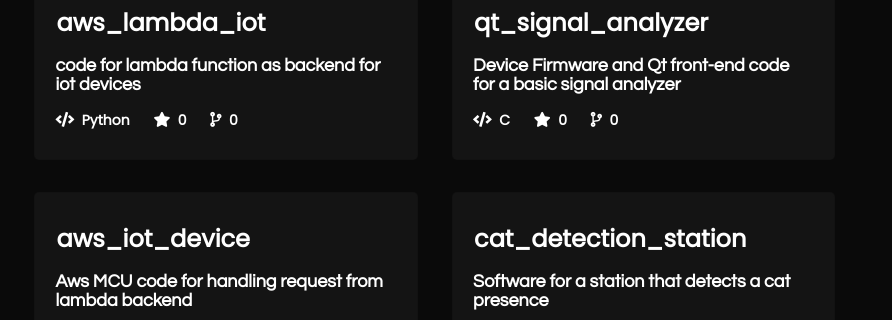
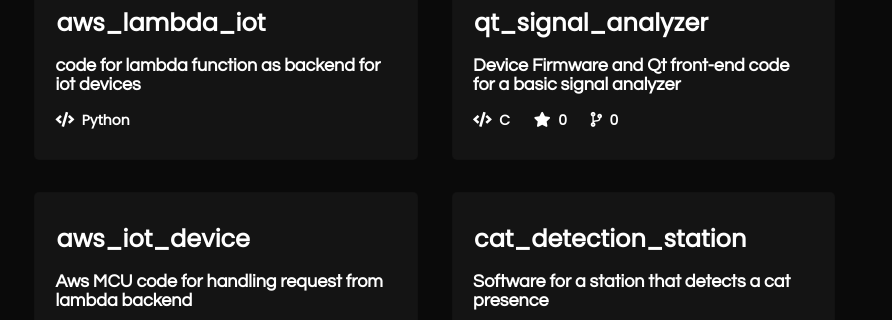
Before and after one commit to khoitd1997/khoitd1997.github.io, a plain HTML site: page index.html in a window 1280 px wide. Shown: the part 239-559 px from the top of the page, 388-1280 px from the left. Drawn offline with nearby package versions, Linux system fonts and the light colour scheme; no server answers.

Commit message:
fix: Test remove stars

```diff
--- a/index.html
+++ b/index.html
@@ -44,8 +44,6 @@
                         </div>
                         <div class="bottom_section">
                             <span style="display:inline-block;"><i class="fas fa-code"></i>&nbsp; Python</span>
-                            <span><i class="fas fa-star"></i>&nbsp; 0</span>
-                            <span><i class="fas fa-code-branch"></i>&nbsp; 0</span>
                         </div>
                     </section>
                 </a>
```
